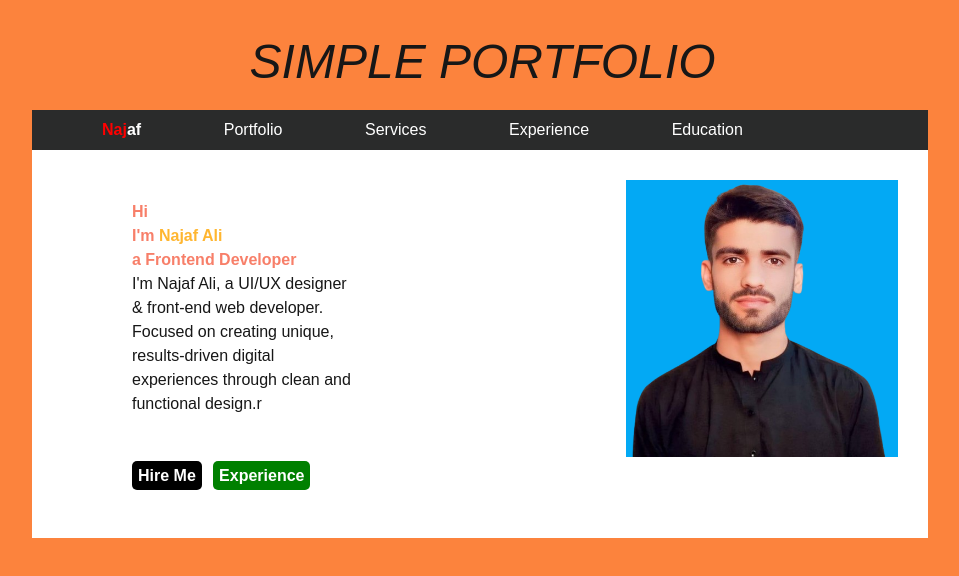
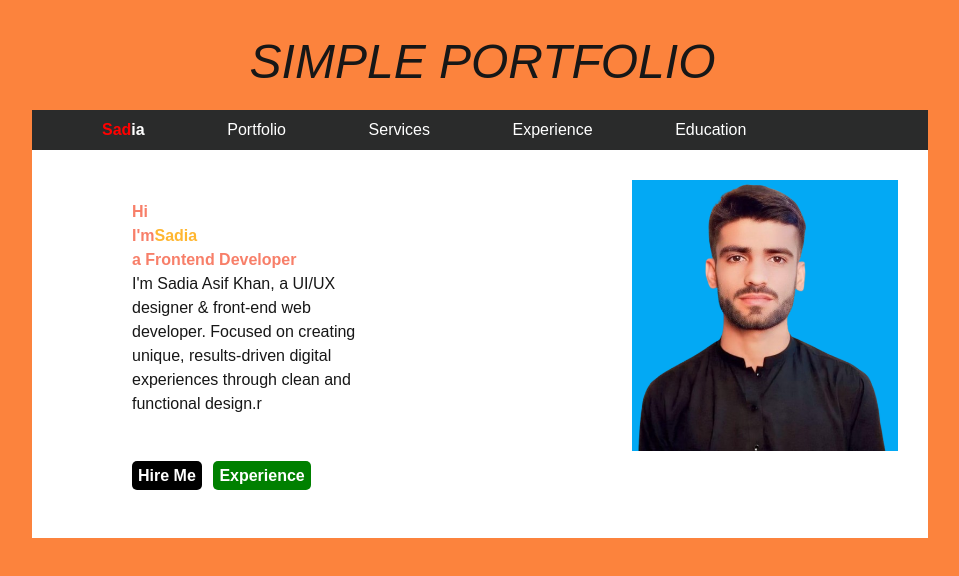
Before and after one commit to sadia1410/GiaicMilestones, a Next.js app in the folder Portfolio-css/: page / in a window 1280 px wide. Shown: the top 576 px of the page, without its empty margins (160-1119 px from the left). Built offline with nearby package versions, Linux system fonts and the light colour scheme.

Commit message:
Update page.tsx

```diff
--- a/Portfolio-css/src/app/page.tsx
+++ b/Portfolio-css/src/app/page.tsx
@@ -9,7 +9,7 @@ export default function home(){
       {/* start main section div */}
       <div>
       <div style={{paddingLeft:"70px",height:"40px",background:"#2a2b2b",marginLeft:"15%",marginRight:"15%",display:"flex",gap:"10%",color:"white", paddingTop:"8px"}}>
-         <div><strong  ><b style={{color:"red"}}>Naj</b>af</strong></div>
+         <div><strong  ><b style={{color:"red"}}>Sad</b>ia</strong></div>
          <div>Portfolio</div>
          <div>Services</div>
          <div>Experience</div>
@@ -18,8 +18,8 @@ export default function home(){
          </div>
       <div style={{background:"white",marginLeft:"15%",marginRight:"15%",height:"20%",display:"flex",gap:"30%"}}>
         <div style={{paddingLeft:"100px",paddingTop:"50px",paddingBottom:"50px",fontSize:"100%"}}>
-          <strong style={{animation: "fadeZoom 2s infinite alternate"}} >Hi < br></br>I'm<strong style={{color:"orange"}}> Najaf Ali</strong> <br></br> a Frontend Developer</strong>  <br></br>
-          <p>I'm Najaf Ali, a UI/UX designer & front-end web developer. Focused on creating unique,
+          <strong style={{animation: "fadeZoom 2s infinite alternate"}} >Hi < br></br>I'm<strong style={{color:"orange"}}>Sadia</strong> <br></br> a Frontend Developer</strong>  <br></br>
+          <p>I'm Sadia Asif Khan, a UI/UX designer & front-end web developer. Focused on creating unique,
              results-driven digital experiences through clean and functional design.r</p>
              <br></br> <br></br>
              <strong style={{background:"black",color:"white",marginRight:"5%",borderStyle:"solid",borderRadius:"5px",padding:"6px"}}>Hire Me</strong>
```
